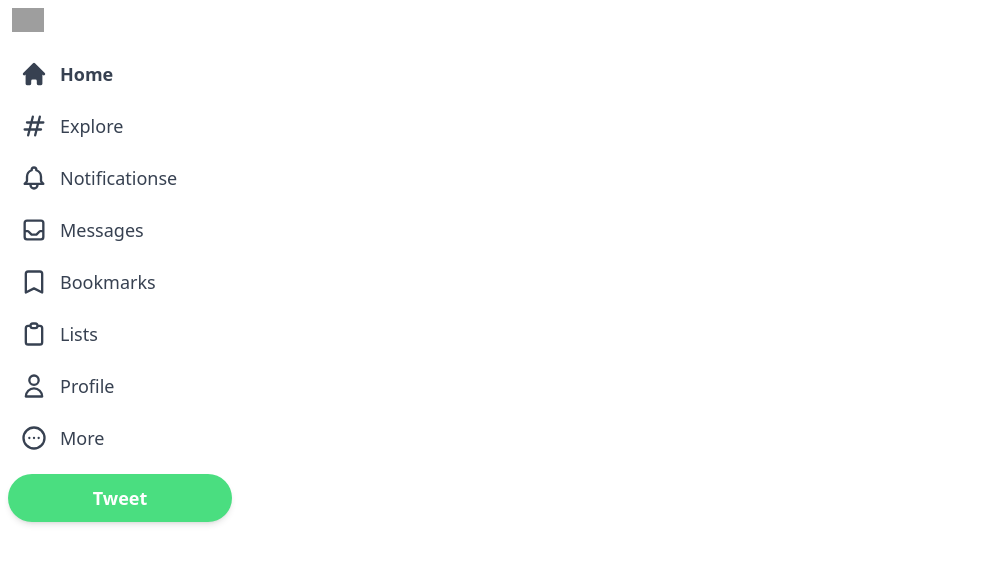
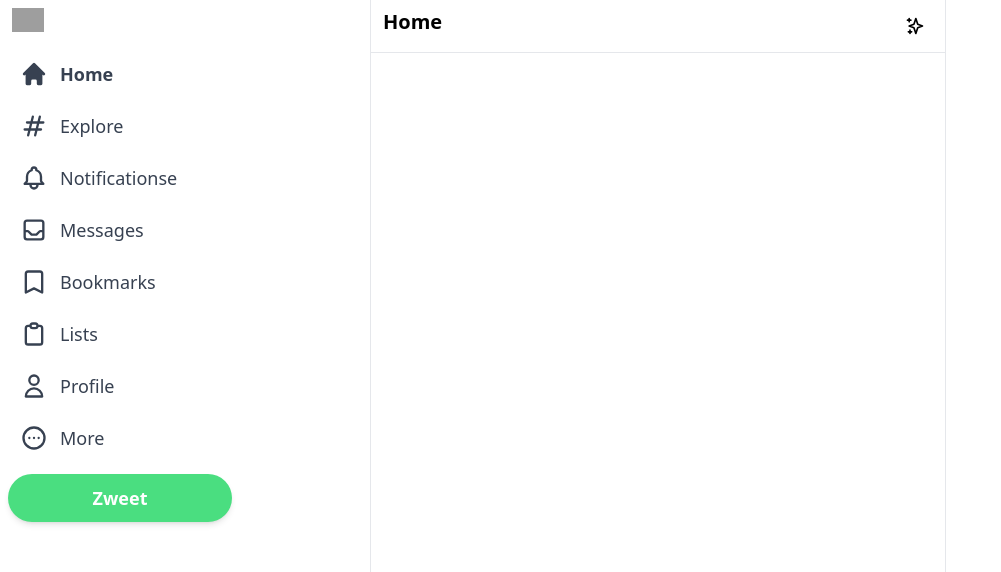
Before and after one commit to ShouvickKoley/TClone, a Next.js app: page / in a window 1280 px wide. Shown: the top 572 px of the page, without its empty margins (0-1001 px from the left). Built offline with nearby package versions, Linux system fonts and the light colour scheme; grey boxes are pictures that could not be loaded.

Commit message:
Created feed componentand its header

```diff
--- /dev/null
+++ b/components/Feed.js
@@ -0,0 +1,15 @@
+import { SparklesIcon } from "@heroicons/react/outline";
+
+export default function Feed() {
+  return (
+    <div className="xl:ml-[370px] border-l border-r border-gray-200 xl:min-w-[570px] sm:ml-[73px] flex-grow max-w-xl">
+        <div className="flex py-2 px-3 sticky top-0 z-50 bg-white border-b border-gray-200">
+            <h2 className="text-lg sm:text-xl font-bold cursor-pointer">Home</h2>
+            <div className="hoverEffect flex items-center justify-center px-0 ml-auto w-9 h-9">
+                <SparklesIcon className="h-5"/>
+
+            </div>
+        </div>
+    </div>
+  )
+}
--- a/components/Sidebar.js
+++ b/components/Sidebar.js
@@ -29,7 +29,7 @@
 
         {/* Button */}
 
-        <button className=" bg-green-400 text-white rounded-full w-56 h-12 font-bold shadow-md hover:brightness-95 text-lg hidden xl:inline">Tweet</button>
+        <button className=" bg-green-400 text-white rounded-full w-56 h-12 font-bold shadow-md hover:brightness-95 text-lg hidden xl:inline">Zweet</button>
 
 
         {/* Mini-Profile */}
--- a/pages/index.js
+++ b/pages/index.js
@@ -1,4 +1,5 @@
 import Head from 'next/head'
+import Feed from '../components/Feed'
 import Sidebar from '../components/Sidebar'
 
 
@@ -17,6 +18,7 @@
         <Sidebar />
 
         {/* Feed */}
+        <Feed/>
 
 
         {/* Widgets */}
```
